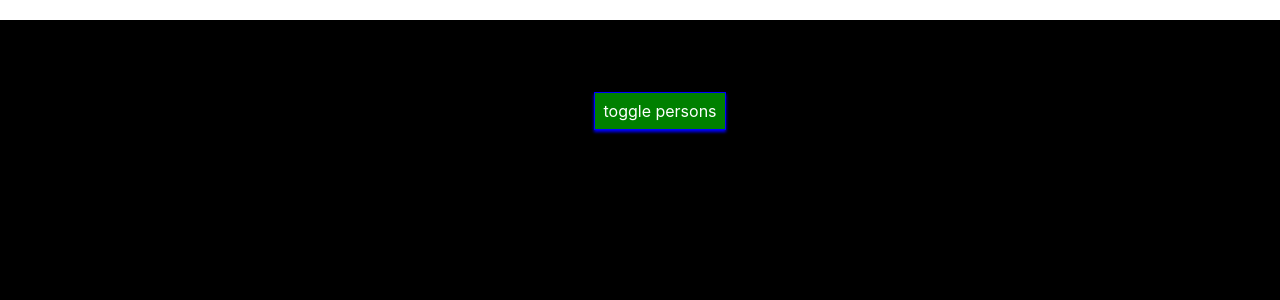
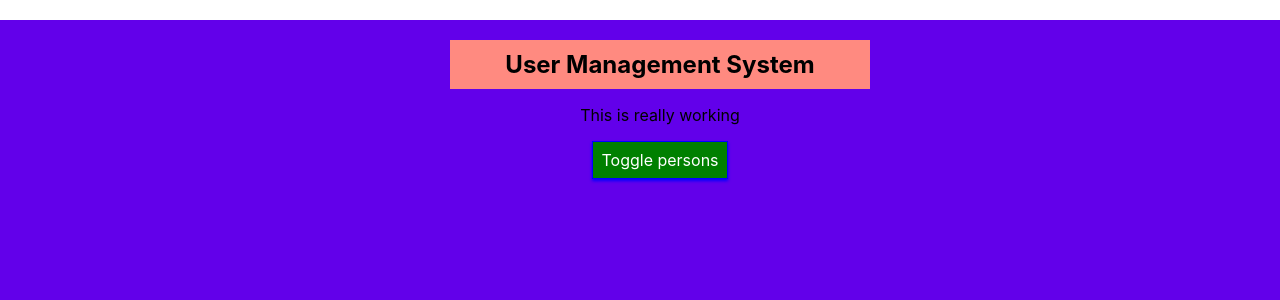
Before and after one commit to MrDroid17/react-basic, a React (Create React App) app: page / in a window 1280 px wide. Shown: the top 300 px of the page. Built offline with nearby package versions, Linux system fonts and the light colour scheme.

Commit message:
Adding title

```diff
--- a/src/components/Cockpit/Cockpit.js
+++ b/src/components/Cockpit/Cockpit.js
@@ -12,9 +12,10 @@ const cockpit = (props) => {
 
   return (
     <div  >
+      <h4 className={styleClasses.appTitle}>{props.title}</h4>
       <p className={classes.join(' ')}>This is really working</p>
       <button className={buttonClass.join(' ')}
-        onClick={props.clicked}>toggle persons</button>
+        onClick={props.clicked}>Toggle persons</button>
     </div>
   )
 }
--- a/src/components/Cockpit/Cockpit.module.css
+++ b/src/components/Cockpit/Cockpit.module.css
@@ -41,3 +41,13 @@
 .buttonStyle.Red:hover {
   background-color: salmon;
 }
+
+.appTitle{
+  width: 400px;
+  padding: 10px;
+  margin: 0 auto;
+  font-weight: 700;
+  font-size: 24px;
+  background-color: #ff8a80;
+  color: black;
+}
--- a/src/components/Persons/Person/Person.js
+++ b/src/components/Persons/Person/Person.js
@@ -5,7 +5,7 @@ const person = (props) => {
 
   return (
     <div className={styleClasses.person}>
-      <h4 onClick={props.click}>My name is <span className="pointer">{props.name}</span> Kumar. I am {props.age} years old.</h4>
+      <h4 onClick={props.click}>My name is <span className="pointer">{props.name}</span>. I am {props.age} years old.</h4>
       <p>{props.children}</p>
       <input type="text" onChange={props.changed} value={props.name}></input>
     </div>
--- a/src/components/Persons/Person/Person.module.css
+++ b/src/components/Persons/Person/Person.module.css
@@ -2,7 +2,7 @@
   width: 60%;
   margin: 16px auto;
   border: 1px solid #eee;
-  background-color: #fff;
+  background-color: #ff8a80;
   box-shadow: 0 2px 3px #ccc;
   padding: 16px;
   text-align: center;
--- a/src/containers/App.js
+++ b/src/containers/App.js
@@ -68,6 +68,7 @@ class App extends Component {
     return (
       <div className={styleClasses.App}>
         <Cockpit
+          title={this.props.title}
           showPersons={this.state.showPersons}
           persons={this.state.persons}
           clicked={this.togglePersonFunction}
--- a/src/containers/App.module.css
+++ b/src/containers/App.module.css
@@ -2,7 +2,7 @@
   margin-top: 20px;
   padding: 20px;
   text-align: center;
-  background-color: black;
+  background-color: #6200ea;
   width:100vw;
   height: 100vh;
 }
@@ -36,7 +36,7 @@
   color: black;
 }
 .buttonStyle.Red {
-  background-color: red;
+  background-color: #e53935;
 }
 .buttonStyle.Red:hover {
   background-color: salmon;
--- a/src/index.js
+++ b/src/index.js
@@ -6,7 +6,7 @@ import * as serviceWorker from './serviceWorker';
 
 ReactDOM.render(
   <React.StrictMode>
-    <App />
+    <App title="User Management System" />
   </React.StrictMode>,
   document.getElementById('root')
 );
```
